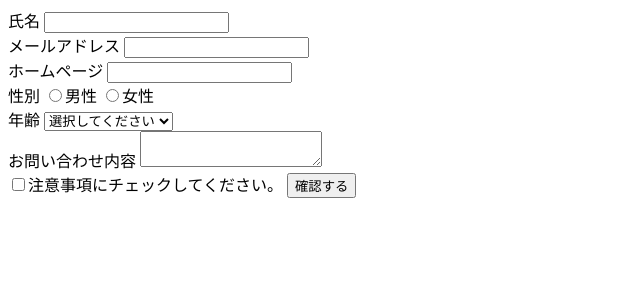
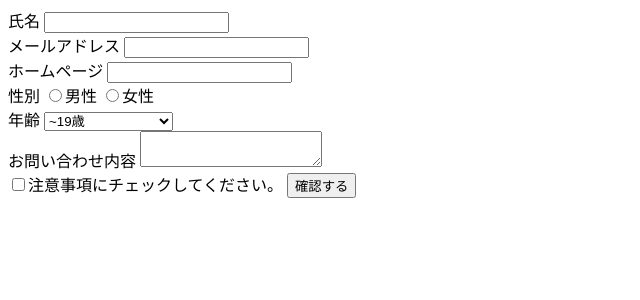
Before and after one commit to oshinkoshinko/php_inquiry, a PHP site: page /form/input.php in a window 1280 px wide. Shown: the top 300 px of the page, without its empty margins (0-640 px from the left). Run offline with PHP 8.4, Linux system fonts and the light colour scheme.

Commit message:
Add selected and checked to form for back action

```diff
--- a/form/input.php
+++ b/form/input.php
@@ -43,10 +43,36 @@ if(!empty($_POST['btn_submit'])){
 メールアドレス
 <?php echo h($_POST['email']) ;?>
 <br>
+ホームページ
+<?php echo h($_POST['url']) ;?>
+<br>
+性別
+<?php
+  if($_POST['gender'] === '0'){ echo '男性'; }
+  if($_POST['gender'] === '1'){ echo '女性'; }
+?>
+<br>
+年齢
+<?php
+  if($_POST['age'] === '1'){ echo '~19歳'; }
+  if($_POST['age'] === '2'){ echo '20~29歳'; }
+  if($_POST['age'] === '3'){ echo '30~39歳'; }
+  if($_POST['age'] === '4'){ echo '40~49歳'; }
+  if($_POST['age'] === '5'){ echo '50~59歳'; }
+  if($_POST['age'] === '6'){ echo '60歳~'; }
+?>
+<br>
+メールアドレス
+<?php echo h($_POST['email']) ;?>
+<br>
 <input type="submit" name="back" value="戻る">
 <input type="submit" name="btn_submit" value="送信する">
 <input type="hidden" name="your_name" value="<?php echo h($_POST['your_name']) ;?>">
 <input type="hidden" name="email" value="<?php echo h($_POST['email']) ;?>">
+<input type="hidden" name="url" value="<?php echo h($_POST['url']) ;?>">
+<input type="hidden" name="gender" value="<?php echo h($_POST['gender']) ;?>">
+<input type="hidden" name="age" value="<?php echo h($_POST['age']) ;?>">
+<input type="hidden" name="contact" value="<?php echo h($_POST['contact']) ;?>">
 <input type="hidden" name="csrf" value="<?php echo h($_POST['csrf']) ;?>">
 </form>
 <?php endif; ?>
@@ -81,13 +107,18 @@ $token = $_SESSION['csrfToken'];
 <input type="text" name="url" value="<?php if(!empty($_POST['url'])){echo h($_POST['url']) ;} ?>">
 <br>
 性別
-<input type="radio" name="gender" value="0">男性
-<input type="radio" name="gender" value="1">女性
+<!-- 戻るで戻ってきたときに値を設定するため -->
+<input type="radio" name="gender" value="0"
+<?php if(!empty($_POST['gender']) && $_POST['gender'] === "0")
+{ echo 'checked';} ?>>男性
+<input type="radio" name="gender" value="1"
+<?php if(!empty($_POST['gender']) && $_POST['gender'] === "1")
+{ echo 'checked';} ?>>女性
 <br>
 年齢
-<select>
+<select name="age">
   <option value="">選択してください</option>
-  <option value="1">~19歳</option>
+  <option value="1" selected>~19歳</option>
   <option value="2">20~29歳</option>
   <option value="3">30~39歳</option>
   <option value="4">40~49歳</option>
```
